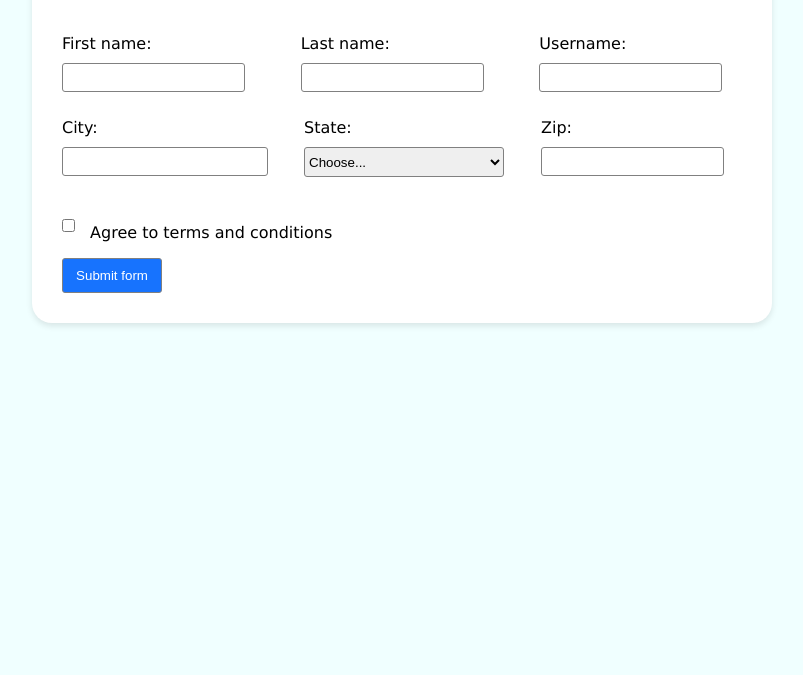
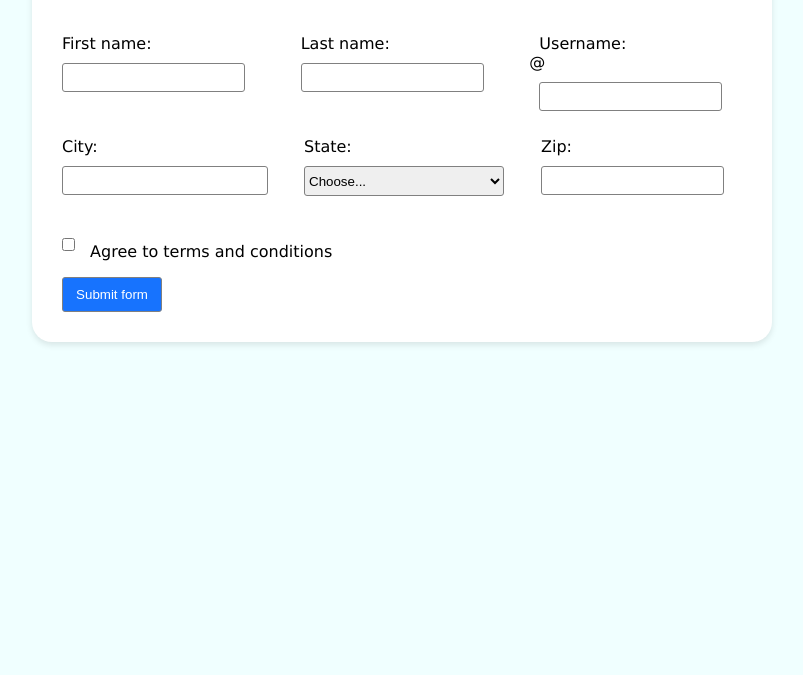
Before and after one commit to manu9688/jQuery, a plain HTML site: page indexForm.html in a window 1280 px wide. Shown: the part 125-800 px from the top of the page, without its empty margins (6-809 px from the left). Drawn offline with Linux system fonts and the light colour scheme.

Commit message:
formulario css terminadooo

```diff
--- a/indexForm.html
+++ b/indexForm.html
@@ -30,6 +30,7 @@
                 <div class="campo">
                     <label class="label-form">Username:</label>
                     <br>
+                    <span>@</span>
                     <input type="text">
                     <div class="validacion">
                     </div>
```
Also changed, not shown: css/styleForm.css (line endings or trailing spaces).
